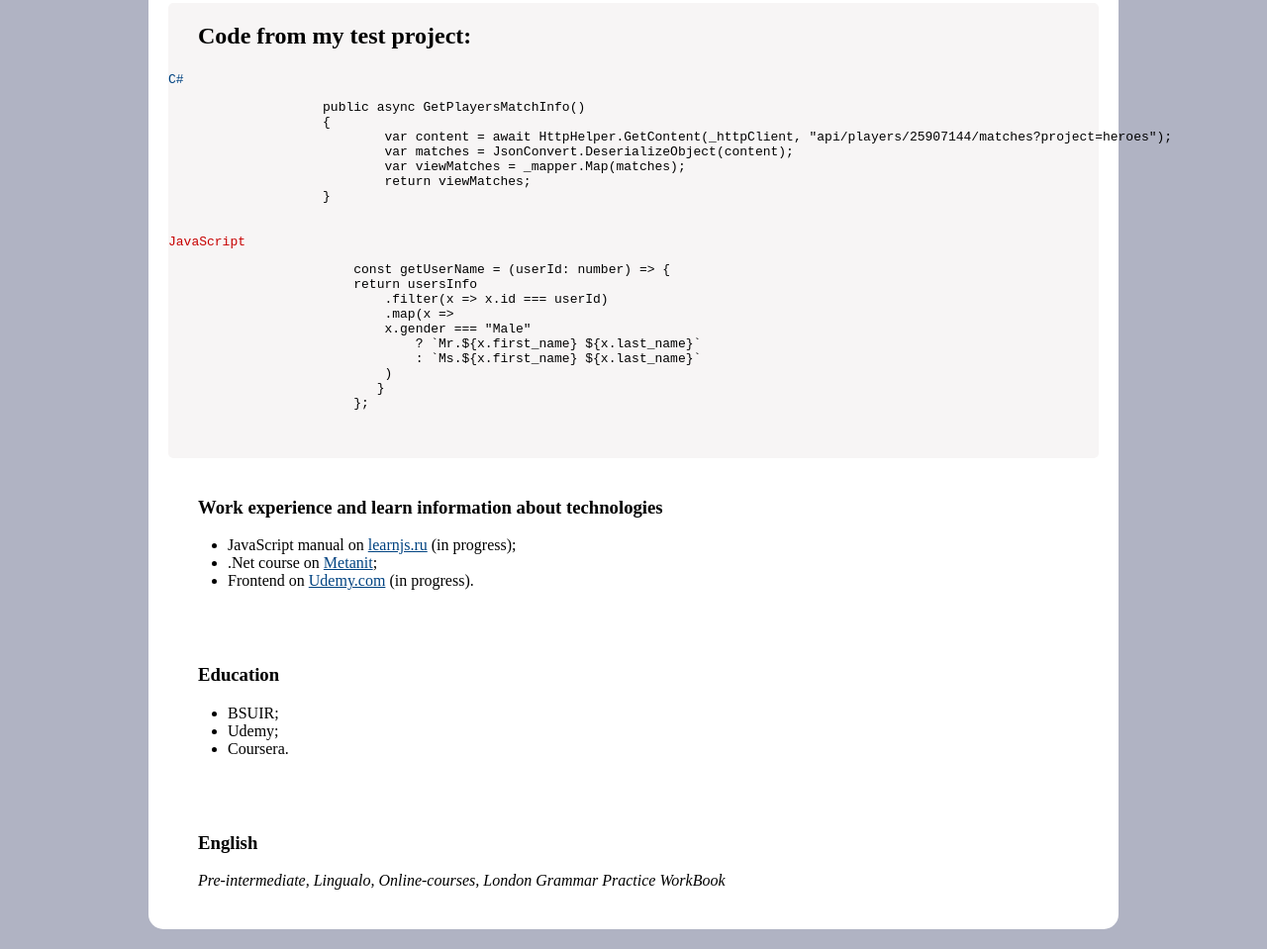
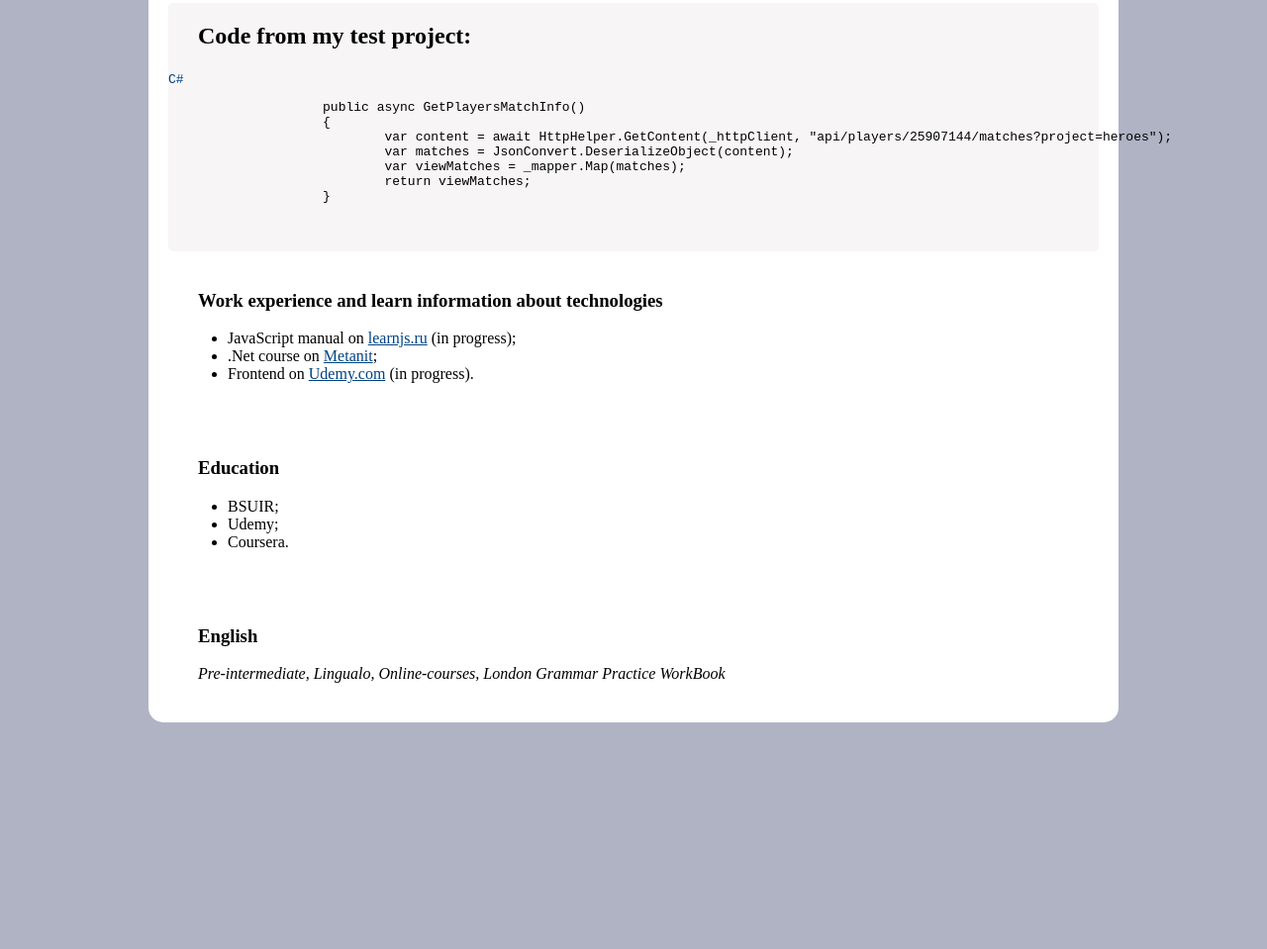
Before and after one commit to MakarTemlyakov/rsschool-cv, a plain HTML site: page index.html in a window 1280 px wide. Shown: the part 874-1833 px from the top of the page at 99% size. After the commit the page ends 1624 px from the top, so only its background shows below. Drawn offline with Linux system fonts and the light colour scheme.

Commit message:
fix: remove wrong tags

```diff
--- a/index.html
+++ b/index.html
@@ -63,21 +63,6 @@
                             return viewMatches;
                     }
                     </pre>
-                        <code class="cv-info__code-js">
-                        <span>JavaScript</span>
-                    </code>
-                        <pre>
-                        const getUserName = (userId: number) => {
-                        return usersInfo
-                            .filter(x => x.id === userId)
-                            .map(x =>
-                            x.gender === "Male"
-                                ? `Mr.${x.first_name} ${x.last_name}`
-                                : `Ms.${x.first_name} ${x.last_name}`
-                            )
-                           }
-                        };
-                        </pre>
                     </div>
                 </div>
                 <div class="cv-info__wrapper">
```
